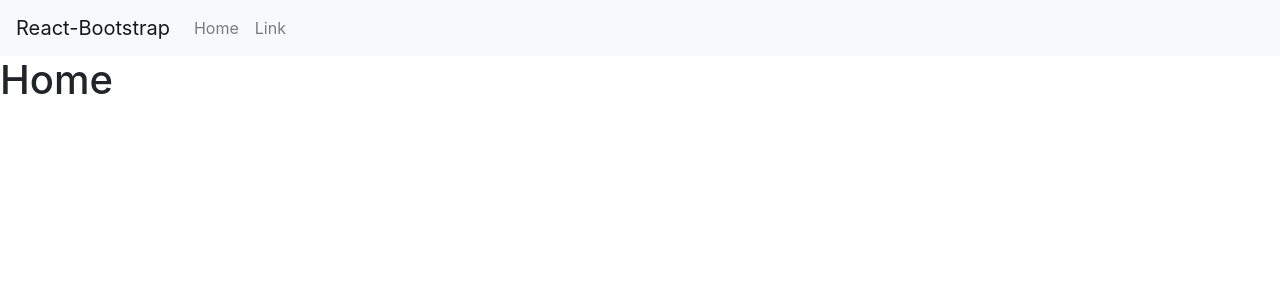
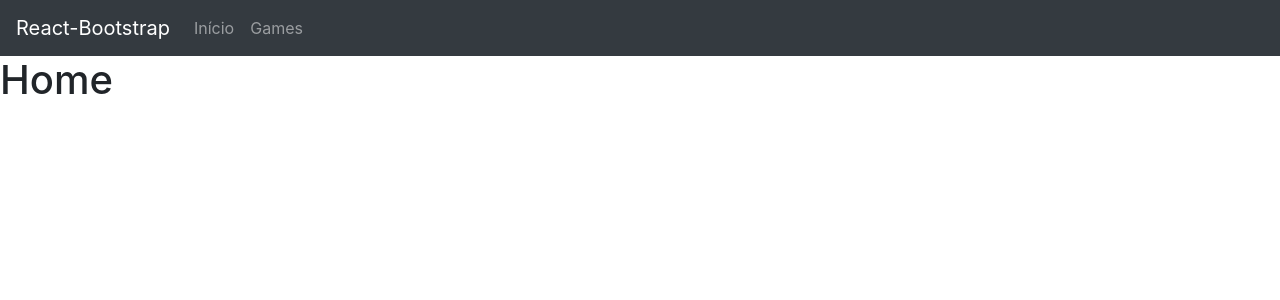
Before and after one commit to prmorais/games_react_frontend, a React (Create React App) app: page / in a window 1280 px wide. Shown: the top 300 px of the page. Built offline with nearby package versions, Linux system fonts and the light colour scheme.

Commit message:
Adicionando navbar - corrigido

```diff
--- a/src/components/Header/index.tsx
+++ b/src/components/Header/index.tsx
@@ -1,15 +1,16 @@
 import React from "react";
+import {Link} from 'react-router-dom';
 import {Navbar, Nav} from "react-bootstrap";
 
 const Header: React.FC = () => {
     return (
-        <Navbar bg="light" expand="lg">
+        <Navbar bg="dark" variant='dark' expand="lg">
             <Navbar.Brand href="#home">React-Bootstrap</Navbar.Brand>
             <Navbar.Toggle aria-controls="basic-navbar-nav" />
             <Navbar.Collapse id="basic-navbar-nav">
                 <Nav className="mr-auto">
-                    <Nav.Link href="#home">Home</Nav.Link>
-                    <Nav.Link href="#link">Link</Nav.Link>
+                    <Nav.Item as={Link} to={'/'} className='nav-link' >Início</Nav.Item>
+                    <Nav.Item as={Link} to={'/games'} className='nav-link'>Games</Nav.Item>
                 </Nav>
             </Navbar.Collapse>
         </Navbar>
```
Also changed, not shown: package.json (+8 -8 lines), 1 other file (tests, documents, lock files or other folders).
